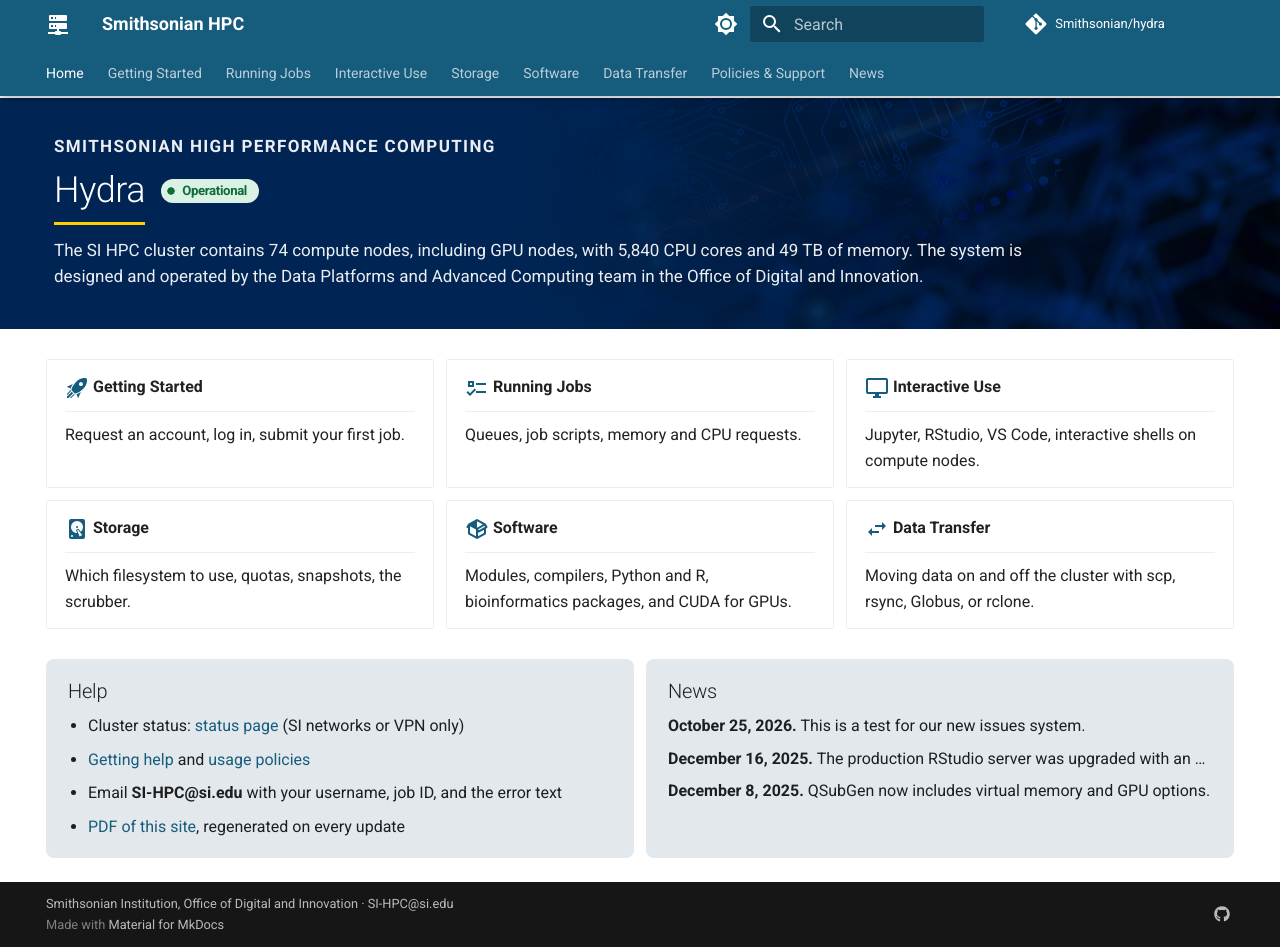
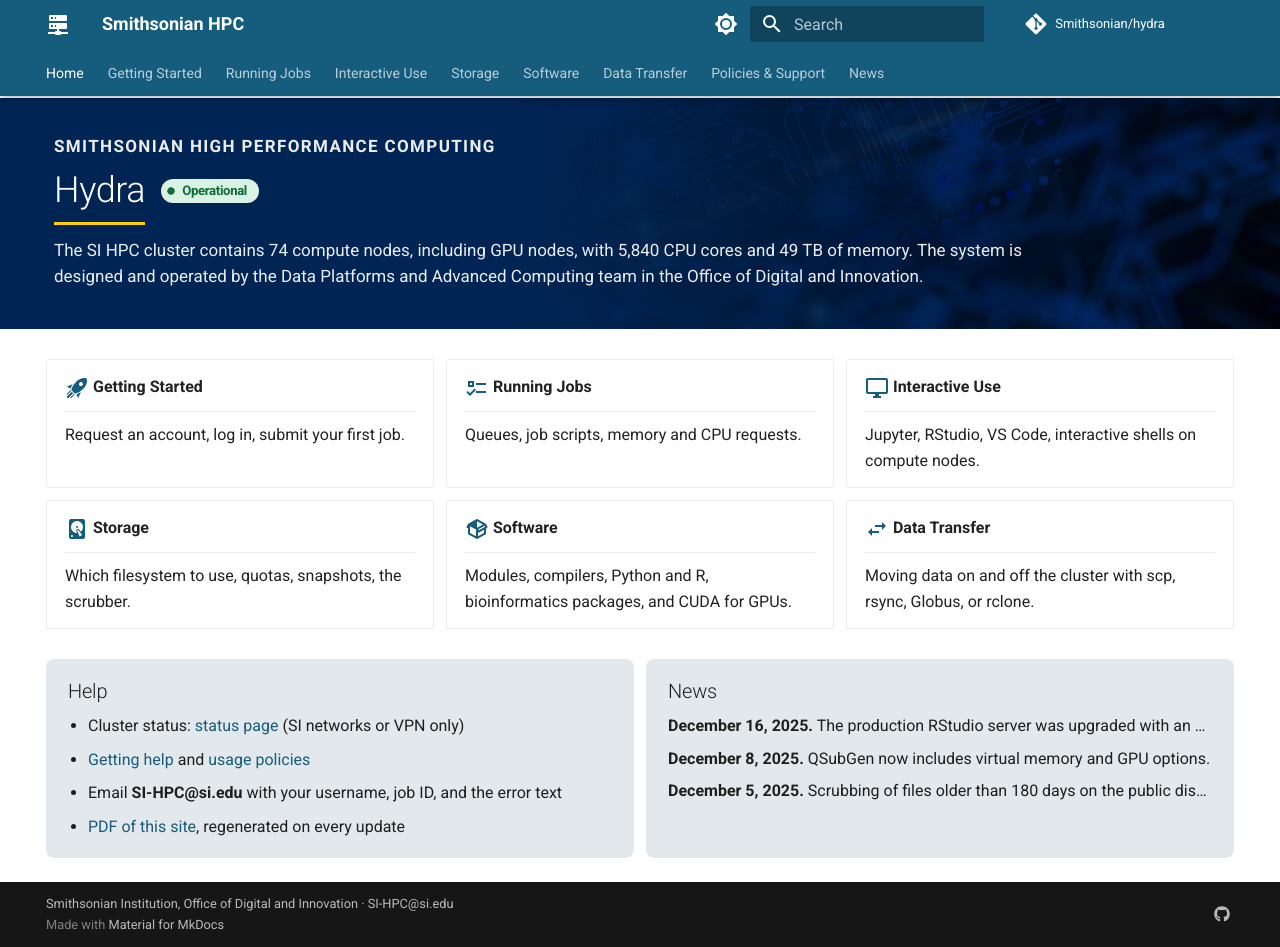
Before and after one commit to ODI-DPAC/hydra, an MkDocs documentation site: the page built from docs/index.md, in a window 1280 px wide and 947 px high. Built offline with MkDocs 1.6.1 and Material for MkDocs 9.7.7, drawn with Linux system fonts in a browser that asks for light colours; comment, search, counter and statistics services are not loaded.

Commit message:
Remove the news test entry

```diff
--- a/docs/index.md
+++ b/docs/index.md
@@ -76,11 +76,11 @@
 ## [News](news/index.md)
 
 <!-- news:start -->
-**October 25, 2026.** This is a test for our new issues system.
-
 **December 16, 2025.** The production RStudio server was upgraded with an updated OS and R version.
 
 **December 8, 2025.** QSubGen now includes virtual memory and GPU options.
+
+**December 5, 2025.** Scrubbing of files older than 180 days on the public disks resumes Sunday Dec 7; it had been suspended before the move to Ashburn.
 <!-- news:end -->
 
 </div>
```
Also changed, not shown: docs/news/index.md (+0 -4 lines).
